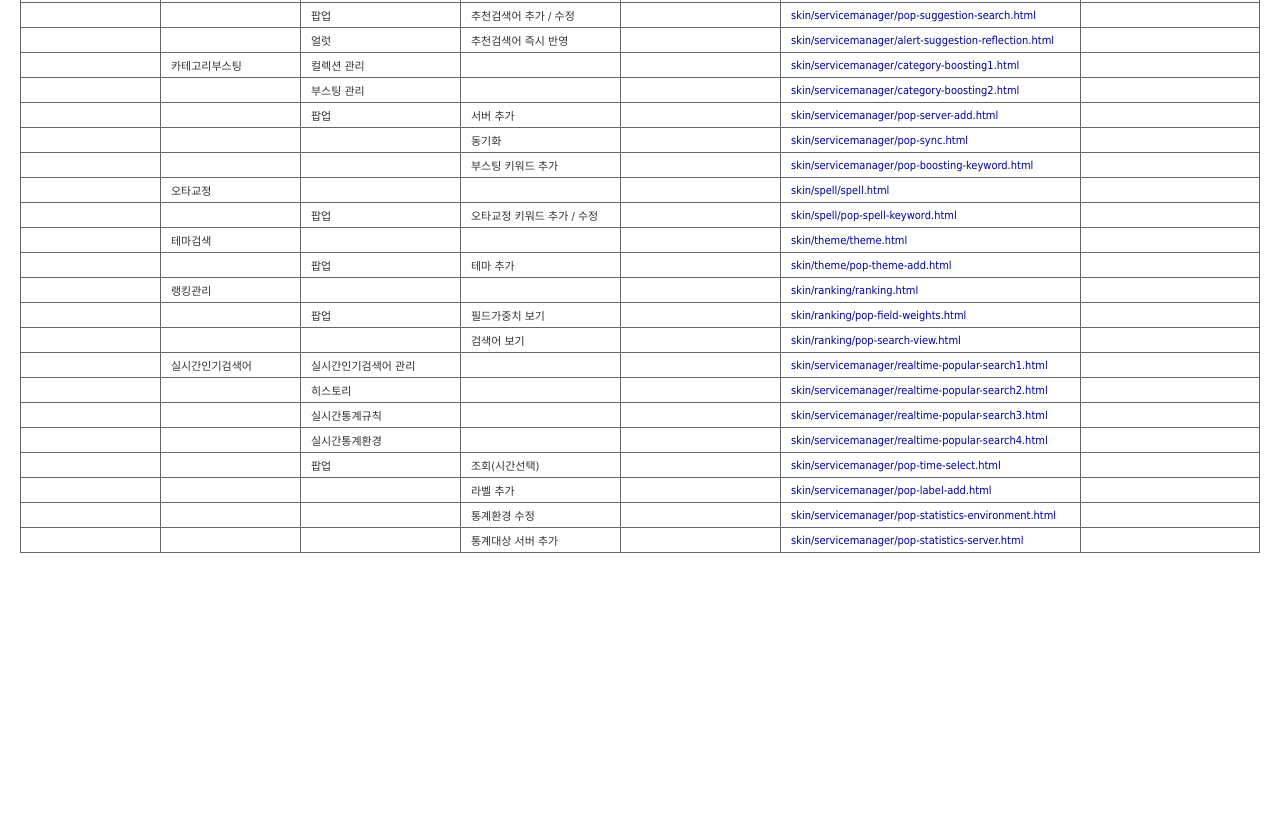
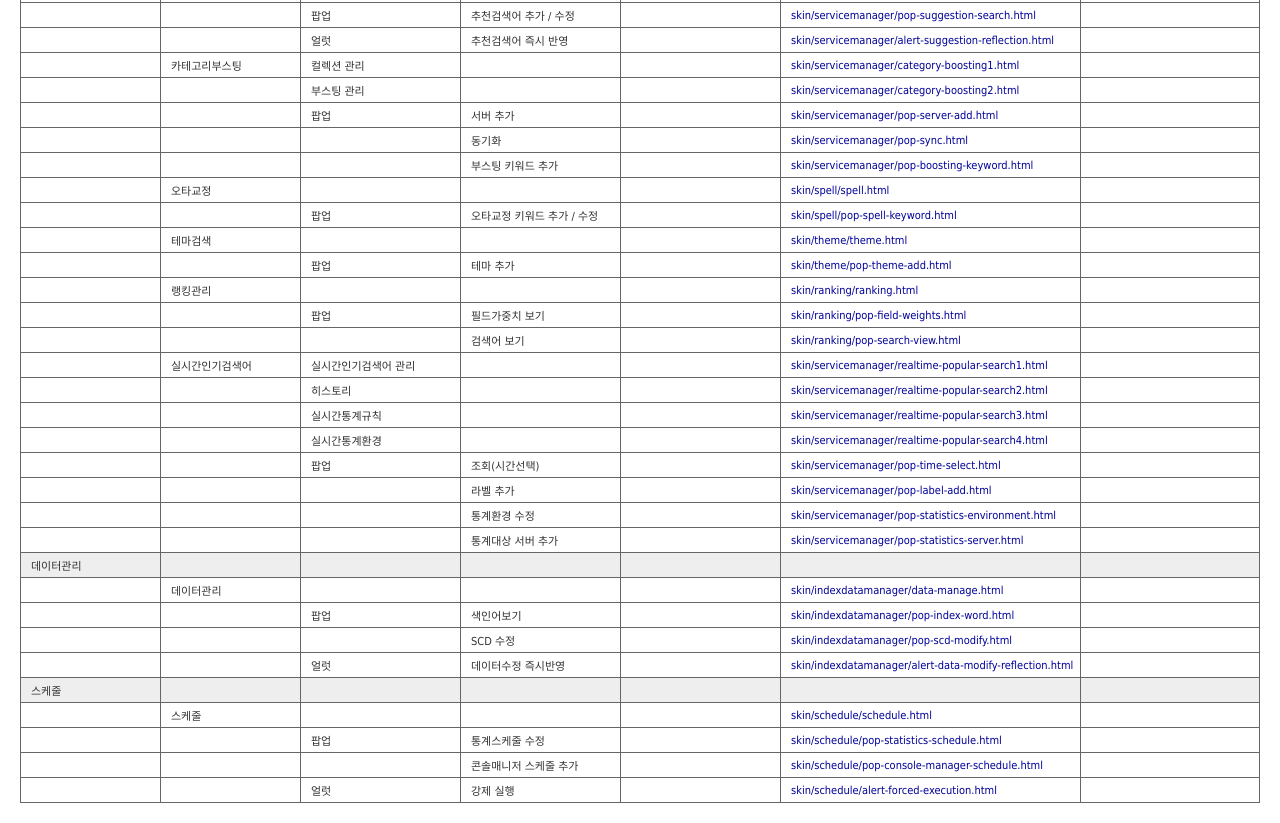
Before and after one commit to anseoeun/wisenut, a plain HTML site: page index.html in a window 1280 px wide. Shown: the part 1530-2353 px from the top of the page. Before the commit the page ends 2103 px from the top, so only its background shows below. Drawn offline with Linux system fonts and the light colour scheme.

Commit message:
20230731

```diff
--- a/css/style.css
+++ b/css/style.css
@@ -161,6 +161,7 @@ i.status{display:inline-block;width:13px;height:13px;border-radius:100%;}
 .layerpopup.pop-alert .popup .pop-body{padding:49px;}
 .layerpopup.pop-alert .popup .pop-body .icon{display:flex;justify-content:center;align-items:center;}
 .layerpopup.pop-alert .popup .pop-body .alert-txt{font-size:13px; color:#676A6C;font-weight:500;text-align:center;}
+.layerpopup.pop-alert .popup .pop-body .alert-txt-sub{text-align:center;margin-top:10px;}
 .layerpopup.pop-alert .popup .pop-body .icon ~ .alert-txt{margin-top:36px;}
 .layerpopup.pop-alert .popup  .btn-wrap{margin-top:35px;}
 
@@ -301,6 +302,7 @@ i.status{display:inline-block;width:13px;height:13px;border-radius:100%;}
 .txt-data-bottom-wrap{margin-top:45px;}
 .txt-data-bottom{margin-top:10px;font-size:11px;}
 .txt-data-bottom + .txt-data-bottom{margin-top:5px;}
+.txt-data-bottom.next-dash{padding-left:6px;}
 .dictionary-wrap + .data-type1{margin-top:20px;}
 
 
@@ -467,13 +469,14 @@ i.status{display:inline-block;width:13px;height:13px;border-radius:100%;}
 
 .deitor-tool{margin-top:20px;}
 
-.data-desc-wrap .data-desc-box {position:relative;border:1px solid #b2b2b2;padding:30px 20px;border-radius:4px;}
+.data-desc-wrap .data-desc-box {position:relative;border:1px solid #b2b2b2;padding:30px 20px;border-radius:4px;background:#fff;}
 .data-desc-wrap .data-desc-box ~ .data-desc-box{margin-top:15px;}
 .data-desc-wrap .data-desc-box .inp-chk {position:absolute;top:12px;left:12px;}
 .data-desc-wrap .data-desc-box ul li {display:flex;line-height:1.4;}
 .data-desc-wrap .data-desc-box ul li ~ li{margin-top:7px;}
 .data-desc-wrap .data-desc-box ul li .t-label {width:150px;text-align:right;padding-right:10px;}
 .data-desc-wrap .data-desc-box ul li .txt {flex:1;}
+.data-desc-wrap .data-desc-box .btn-wrap{margin-top:30px;}
 
 .mail-box-wrap{margin-top:35px;}
 .mail-box-wrap .mail-box {border:1px solid #b2b2b2;border-radius:6px;}
--- a/index.html
+++ b/index.html
@@ -888,6 +888,100 @@
 					</td>
 					<td></td>
 				</tr>
+				<tr class="title">
+					<td>데이터관리</td>
+					<td></td>
+					<td></td>
+					<td></td>
+					<td></td>
+					<td></td>
+					<td></td>
+				</tr>
+				<tr>
+					<td></td>
+					<td>데이터관리</td>
+					<td></td>
+					<td></td>
+					<td></td>
+					<td><a href="skin/indexdatamanager/data-manage.html">skin/indexdatamanager/data-manage.html</a></td>
+					<td></td>
+				</tr>
+				<tr>
+					<td></td>
+					<td></td>
+					<td>팝업</td>
+					<td>색인어보기</td>
+					<td></td>
+					<td><a href="skin/indexdatamanager/pop-index-word.html">skin/indexdatamanager/pop-index-word.html</a></td>
+					<td></td>
+				</tr>
+				<tr>
+					<td></td>
+					<td></td>
+					<td></td>
+					<td>SCD 수정</td>
+					<td></td>
+					<td><a href="skin/indexdatamanager/pop-scd-modify.html">skin/indexdatamanager/pop-scd-modify.html</a></td>
+					<td></td>
+				</tr>
+				<tr>
+					<td></td>
+					<td></td>
+					<td>얼럿</td>
+					<td>데이터수정 즉시반영</td>
+					<td></td>
+					<td><a
+							href="skin/indexdatamanager/alert-data-modify-reflection.html">skin/indexdatamanager/alert-data-modify-reflection.html</a>
+					</td>
+					<td></td>
+				</tr>
+				<tr class="title">
+					<td>스케줄</td>
+					<td></td>
+					<td></td>
+					<td></td>
+					<td></td>
+					<td></td>
+					<td></td>
+				</tr>
+				<tr>
+					<td></td>
+					<td>스케줄</td>
+					<td></td>
+					<td></td>
+					<td></td>
+					<td><a href="skin/schedule/schedule.html">skin/schedule/schedule.html</a></td>
+					<td></td>
+				</tr>
+				<tr>
+					<td></td>
+					<td></td>
+					<td>팝업</td>
+					<td>통계스케줄 수정</td>
+					<td></td>
+					<td><a href="skin/schedule/pop-statistics-schedule.html">skin/schedule/pop-statistics-schedule.html</a></td>
+					<td></td>
+				</tr>
+				<tr>
+					<td></td>
+					<td></td>
+					<td></td>
+					<td>콘솔매니저 스케줄 추가</td>
+					<td></td>
+					<td><a
+							href="skin/schedule/pop-console-manager-schedule.html">skin/schedule/pop-console-manager-schedule.html</a>
+					</td>
+					<td></td>
+				</tr>
+				<tr>
+					<td></td>
+					<td></td>
+					<td>얼럿</td>
+					<td>강제 실행</td>
+					<td></td>
+					<td><a href="skin/schedule/alert-forced-execution.html">skin/schedule/alert-forced-execution.html</a></td>
+					<td></td>
+				</tr>
 			</tbody>
 		</table>
 	</div>
```
Also changed, not shown: css/common.css (+6 -3 lines), sample/form2.html (+2 -2 lines), sample/page.html (+1 -1 lines), skin/indexdatamanager/data-manage.html (+41 -7 lines), skin/indexdatamanager/pop-scd-modify.html (+2 -2 lines), skin/schedule/alert-forced-execution.html (added, +45 -0 lines), skin/schedule/pop-statistics-schedule.html (+8 -8 lines).
